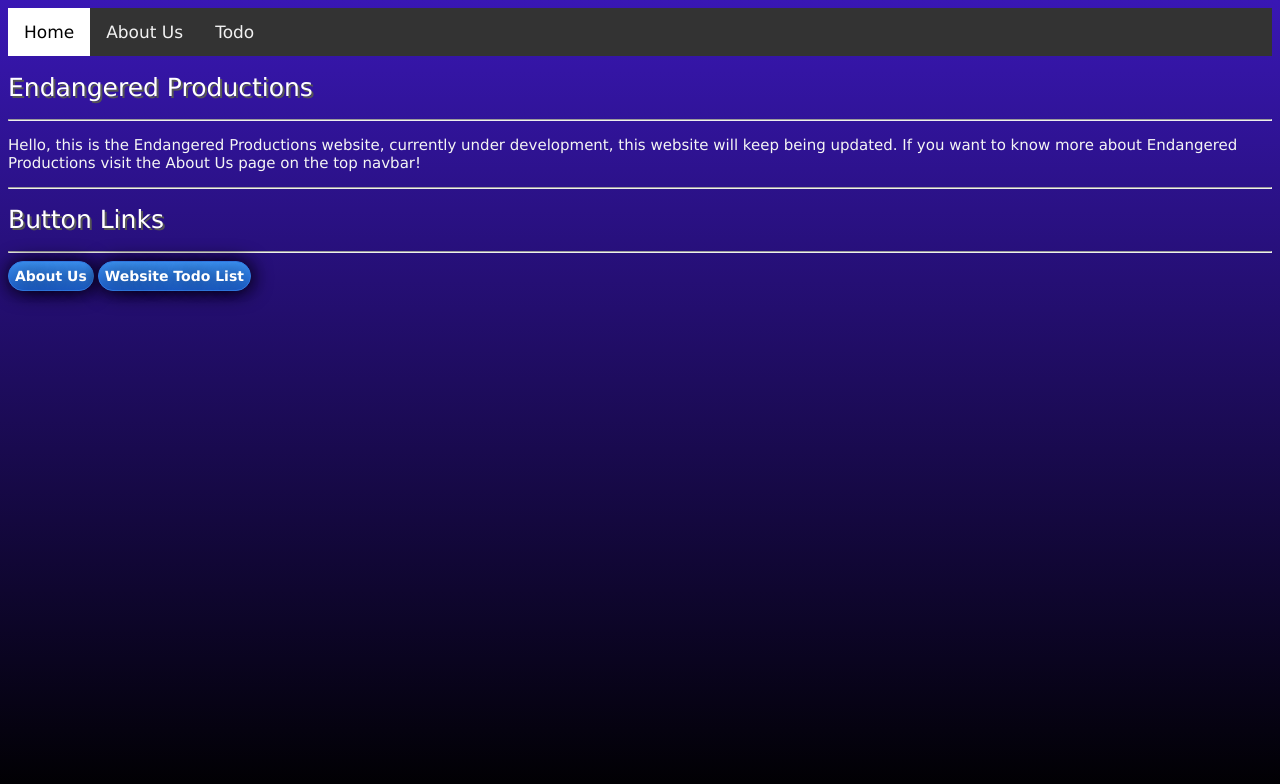
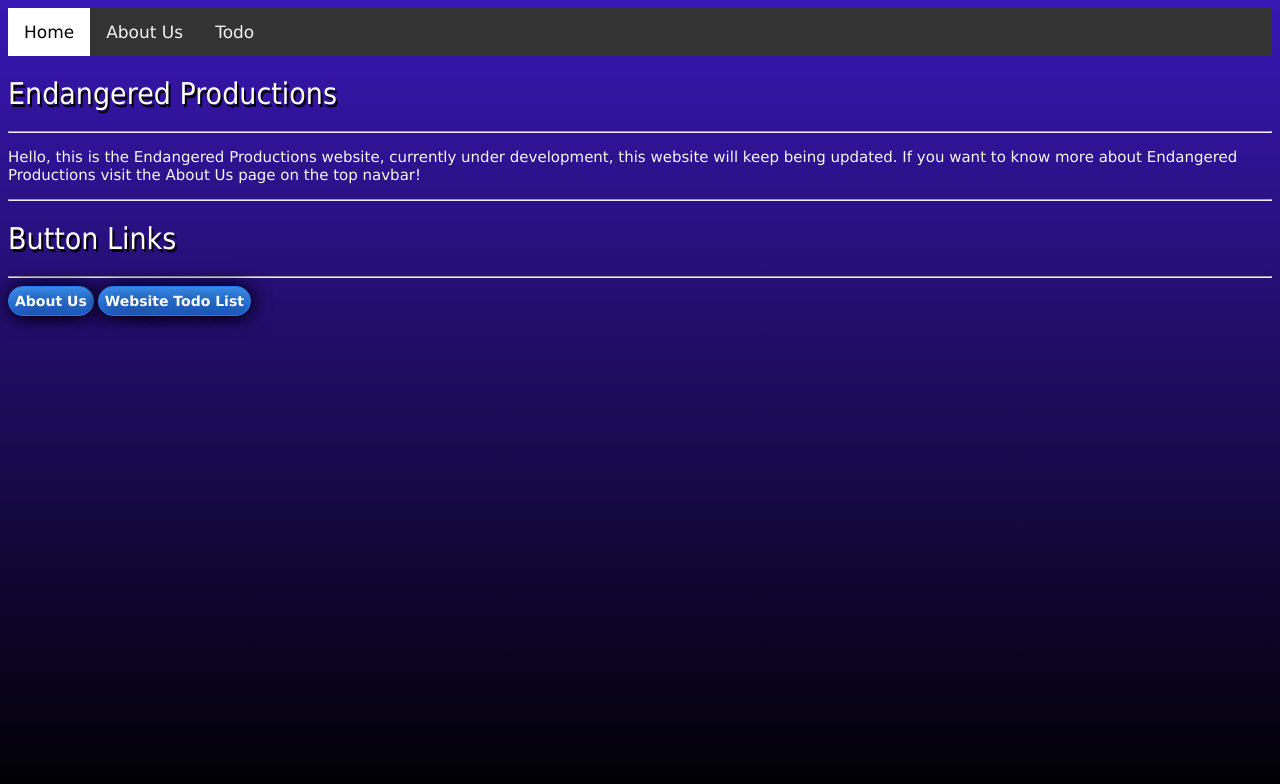
Before and after one commit to CodeNameBhop/endangered, a plain HTML site: page index.html in a window 1280 px wide. Drawn offline with Linux system fonts and the light colour scheme.

Commit message:
H1 new font

```diff
--- a/index.css
+++ b/index.css
@@ -15,17 +15,17 @@ font-variant: normal;
 text-transform: none;
 }
 h1 {
-    font-family: Verdana, Geneva, sans-serif;
-    font-size: 25px;
+    font-family: Tahoma,Geneva,sans-serif;
+    font-size: 30px;
     letter-spacing: 0px;
     word-spacing: 0px;
     color: rgb(255, 255, 255);
-    font-weight: 400;
+    font-weight: 200;
     text-decoration: none;
     font-style: normal;
     font-variant: normal;
     text-transform: none;
-    text-shadow: 2px 2px #555555;
+    text-shadow: 2px 3px #000000;
 }
 h2 {
     color: rgb(139, 0, 0);
--- a/subpages/staff/rodzillamon.css
+++ b/subpages/staff/rodzillamon.css
@@ -1,4 +1,4 @@
-body {    background-image: linear-gradient(rgb(57, 23, 180), rgb(0, 0, 0));}
+body {        background-image: url("https://raw.githubusercontent.com/CodeNameBhop/endangered/main/wb-content/images/solsurvivor.png");}
 body {
     color: whitesmoke
 }
```
